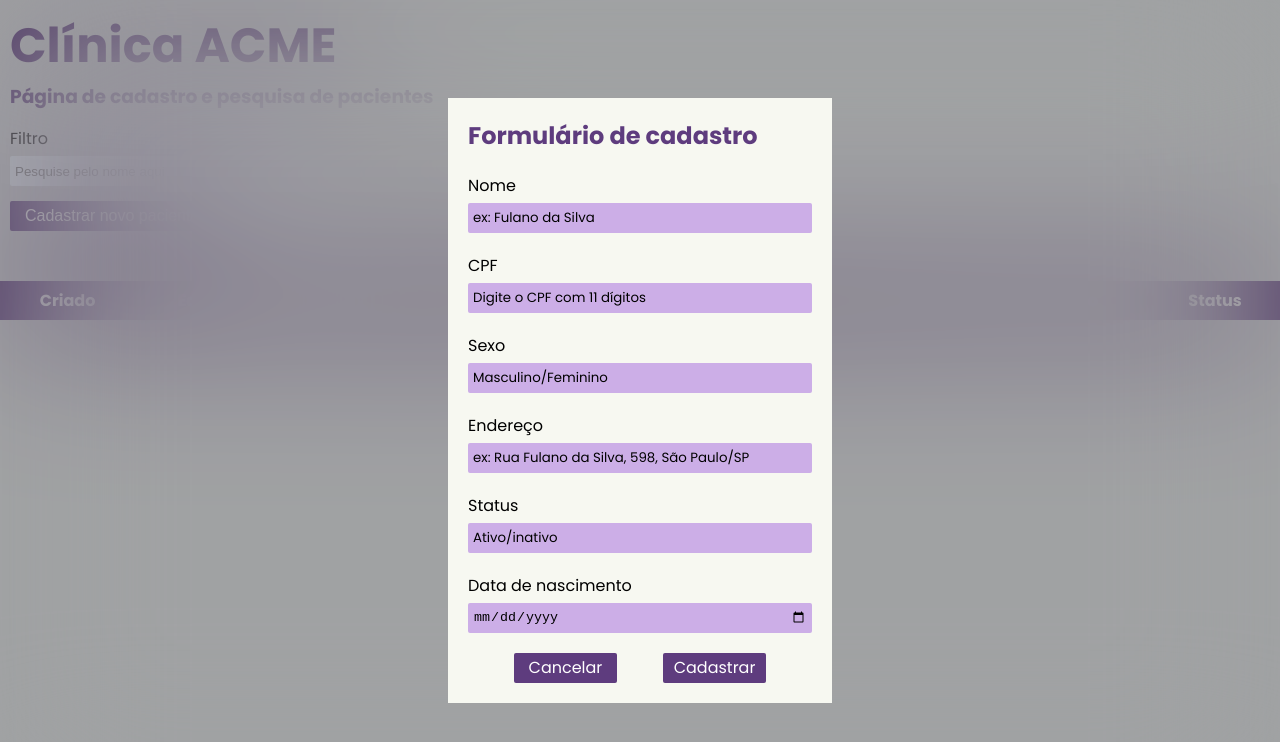
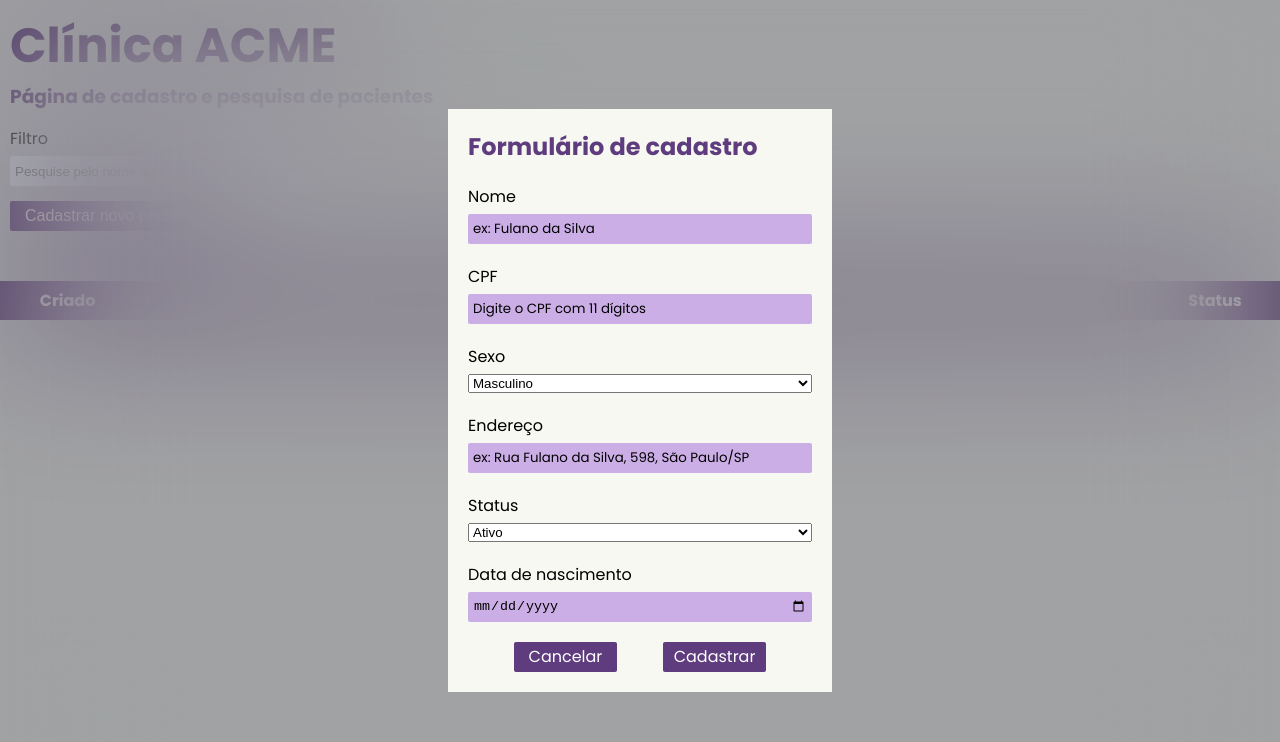
Before and after one commit to mallmann02/stable-js-interprocess, a React (Create React App) app: page / in a window 1280 px wide. Both pictures are taken after a click on the button "Cadastrar novo paciente". Shown: the top 742 px of the page. Built offline with nearby package versions, Linux system fonts and the light colour scheme; the HTML template or start-up script is replaced by a standard one.

Commit message:
feat(form): create select inputs

```diff
--- a/src/components/Form.jsx
+++ b/src/components/Form.jsx
@@ -72,6 +72,8 @@ function Form (props) {
 				onChangeFn={setGender}
 				labelText="Sexo"
 				placeholderText="Masculino/Feminino"
+				type="select"
+				options={['Masculino', 'Feminino']}
 			/>
 			<LabeledInput
 				inputValue={address}
@@ -85,6 +87,8 @@ function Form (props) {
 				onChangeFn={setStatus}
 				labelText="Status"
 				placeholderText="Ativo/inativo"
+				type="select"
+				options={['Ativo', 'Inativo']}
 			/>
 			<LabeledInput
 				inputValue={bornDate}
--- a/src/components/LabeledInput.jsx
+++ b/src/components/LabeledInput.jsx
@@ -12,13 +12,16 @@ function LabeledInput (props) {
         inputType="text",
         maxLength,
         required=true,
-        minLength=1
+        minLength=1,
+        type="input",
+        options
     } = props;
 
     return (
         <label>
             { labelText }
-            <input
+            { type == "input"
+                ? ( <input
                         className="main_form_input"
                         placeholder={placeholderText}
                         value={inputValue}
@@ -27,8 +30,19 @@ function LabeledInput (props) {
                         maxLength={ maxLength || 999 }
                         required={required}
                         minLength={minLength}
+                    /> )
+                : ( <select
+                        required
+                        className="main_form_select"
+                        onChange={(e) => onChangeFn(e.target.value)}
                     >
-            </input>
+                        {options.map((option, index) => (
+                            <option key={index} value={option}>
+                                {option}
+                            </option>
+                        ))}
+                    </select>)
+            }
         </label>
     );
 }
```
Lines whose indentation alone changed are shown as unchanged.
